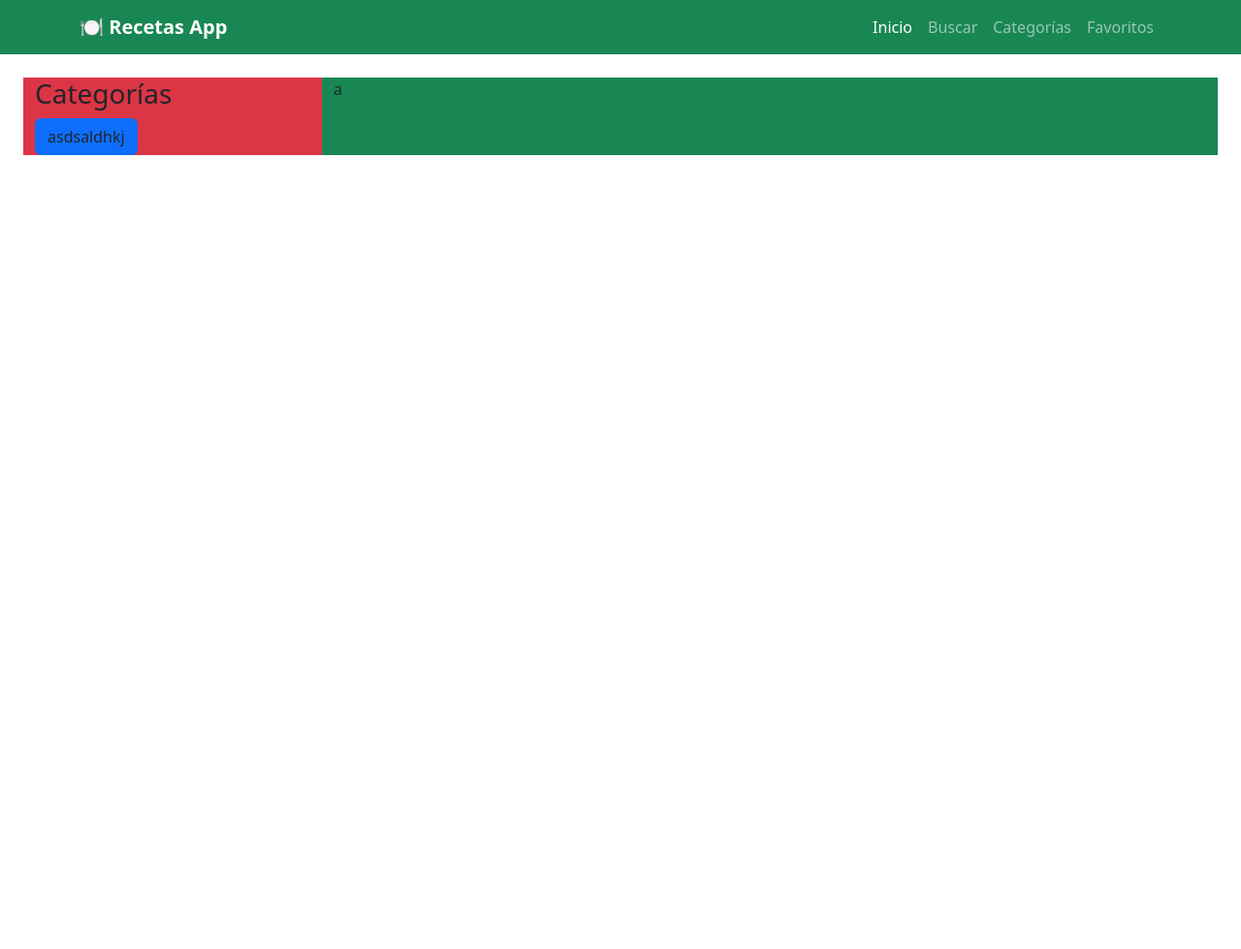
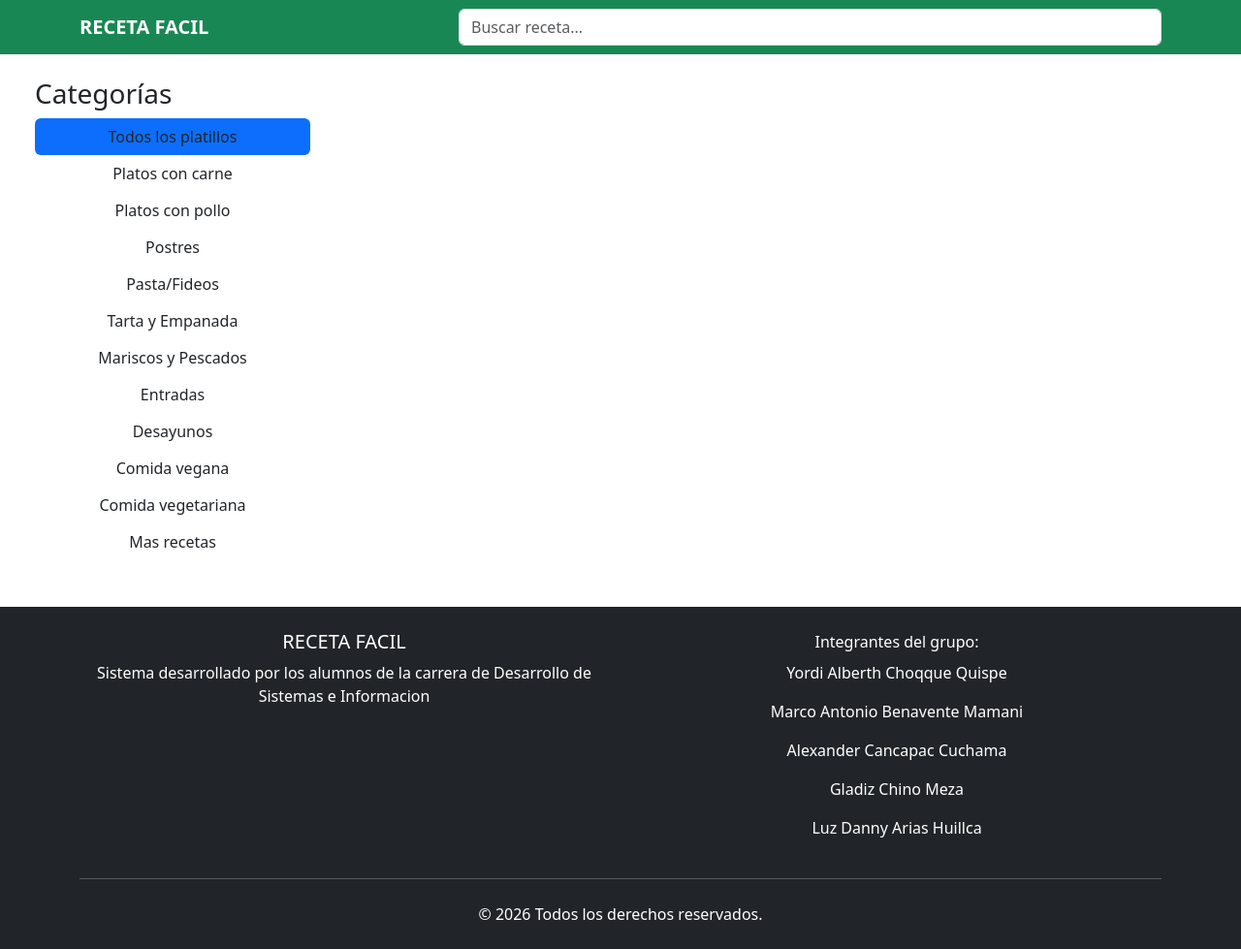
Before and after one commit to DonGato-007/Proyecto--Recetario, a plain HTML site: page frontend/index.html in a window 1280 px wide. Shown: the whole page at 97% size. Before the commit the page ends 800 px from the top, so only its background shows below. Drawn offline with nearby package versions, Linux system fonts and the light colour scheme.

Commit message:
se creo las estructura html base del proyecto

```diff
--- a/frontend/index.html
+++ b/frontend/index.html
@@ -13,7 +13,7 @@
 
                 <!-- Logo -->
                 <a class="navbar-brand fw-bold" href="#">
-                    🍽️ Recetas App
+                    RECETA FACIL
                 </a>
 
                 <!-- Botón para móviles -->
@@ -23,29 +23,8 @@
                     <span class="navbar-toggler-icon"></span>
                 </button>
 
-                <!-- Menú -->
                 <div class="collapse navbar-collapse" id="menu">
-
-                    <ul class="navbar-nav ms-auto">
-
-                        <li class="nav-item">
-                            <a class="nav-link active" href="#">Inicio</a>
-                        </li>
-
-                        <li class="nav-item">
-                            <a class="nav-link" href="#">Buscar</a>
-                        </li>
-
-                        <li class="nav-item">
-                            <a class="nav-link" href="#">Categorías</a>
-                        </li>
-
-                        <li class="nav-item">
-                            <a class="nav-link" href="#">Favoritos</a>
-                        </li>
-
-                    </ul>
-
+                    <input type="text" class="form-control w-75 ms-auto" placeholder="Buscar receta..." aria-label="Buscar receta...">
                 </div>
 
             </div>
@@ -54,16 +33,71 @@
 
     <main>
         <div class="row m-4">
-            <div class="col-lg-3 bg-danger">
+            <div class="col-lg-3">
                 <h3>Categorías</h3>
-                <div class="btn btn bg-primary">asdsaldhkj</div>
+                <div class="btn btn bg-primary w-100" id="categoria-todo">Todos los platillos</div>
+                <div class="btn btn bg-none w-100">Platos con carne</div>
+                <div class="btn btn bg-none w-100">Platos con pollo</div>
+                <div class="btn btn bg-none w-100">Postres</div>
+                <div class="btn btn bg-none w-100">Pasta/Fideos</div>
+                <div class="btn btn bg-none w-100">Tarta y Empanada</div>
+                <div class="btn btn bg-none w-100">Mariscos y Pescados</div>
+                <div class="btn btn bg-none w-100">Entradas</div>
+                <div class="btn btn bg-none w-100">Desayunos</div>
+                <div class="btn btn bg-none w-100">Comida vegana</div>
+                <div class="btn btn bg-none w-100">Comida vegetariana</div>
+                <div class="btn btn bg-none w-100">Mas recetas</div>
             </div>
-            <div class="col-lg-9 bg-success">a</div>
+            <div class="col-lg-9">
+                <h4 id="nombre-categoria"></h4>
+            </div>
         </div>
     </main>
 
-    <footer></footer>
+    <footer class="bg-dark text-white text-center py-4 mt-5">
+        <div class="container">
+
+            <div class="row">
+                <div class="col-lg-6">
+                    <h5>RECETA FACIL</h5>
+
+                    <p class="mb-2">
+                        Sistema desarrollado por los alumnos de la carrera de Desarrollo de Sistemas e Informacion
+                    </p>
+
+                </div>
+                <div class="col-lg-6">
+                    <p class="mb-2">
+                        Integrantes del grupo:
+                    </p>
+
+                    <div class="mb-0">
+                        <p>Yordi Alberth Choqque Quispe</p>
+                        <p>Marco Antonio Benavente Mamani</p>
+                        <p>Alexander Cancapac Cuchama</p>
+                        <p>Gladiz Chino Meza</p>
+                        <p>Luz Danny Arias Huillca</p>
+                    </div>
+
+                </div>
+            </div>
+            <hr class="my-4 border-light">
+            <div class="row">
+                <p class="mb-0">
+                    © 2026 Todos los derechos reservados.
+                </p>
+            </div>
+
+        </div>
+    </footer>
 
     <script src="https://cdn.jsdelivr.net/npm/bootstrap@5.3.8/dist/js/bootstrap.bundle.min.js" integrity="sha384-FKyoEForCGlyvwx9Hj09JcYn3nv7wiPVlz7YYwJrWVcXK/BmnVDxM+D2scQbITxI" crossorigin="anonymous"></script>
+    <script>
+        const categoriaAll=document.getElementById("categoria-todo");
+
+        categoriaAll.addEventListener("click",()=>{
+            document.getElementById("nombre-categoria").innerText="Todos los platillos";
+        });
+    </script>
 </body>
 </html>
```
Also changed, not shown: 1 other file.
